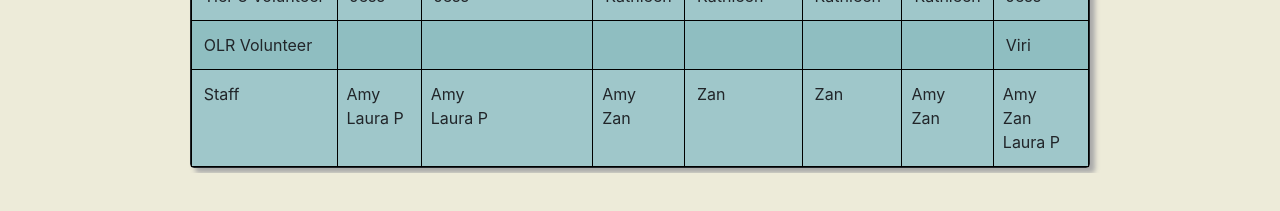
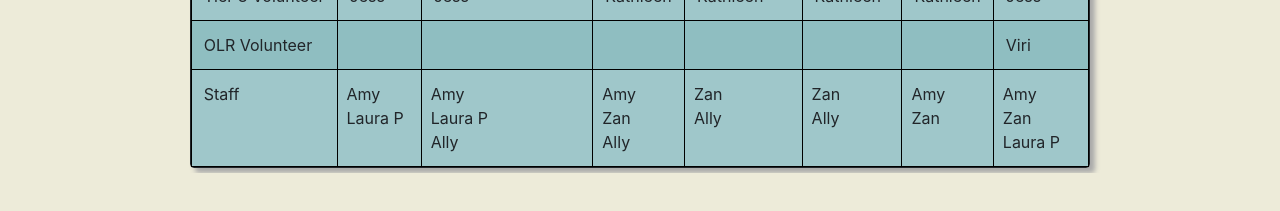
Before and after one commit to emailBuilderDBFU/emailBuilderDBFU.github.io, a React (Create React App) app: page /schedule in a window 1280 px wide. Shown: the part 295-506 px from the top of the page. Built offline with nearby package versions, Linux system fonts and the light colour scheme.

Commit message:
add Ally to schedule

```diff
--- a/src/components/Schedule.js
+++ b/src/components/Schedule.js
@@ -99,14 +99,22 @@ export class Schedule extends React.Component {
 									</td>
 									<td>
 										<Row className ="Sched-Cell">Amy</Row>
-										<Row className ="Sched-Cell">Laura P </Row>
+										<Row className ="Sched-Cell">Laura P</Row>
+										<Row className ="Sched-Cell">Ally</Row>
 									</td>
 									<td>
 										<Row className ="Sched-Cell">Amy</Row>
 										<Row className ="Sched-Cell">Zan</Row>
+										<Row className ="Sched-Cell">Ally</Row>
 									</td>
-									<td>Zan</td>
-									<td>Zan</td>
+									<td>
+										<Row className ="Sched-Cell">Zan</Row>
+										<Row className ="Sched-Cell">Ally</Row>
+									</td>
+									<td>
+										<Row className ="Sched-Cell">Zan</Row>
+										<Row className ="Sched-Cell">Ally</Row>
+									</td>
 									<td>
 										<Row className ="Sched-Cell">Amy</Row>
 										<Row className ="Sched-Cell">Zan</Row>
```
